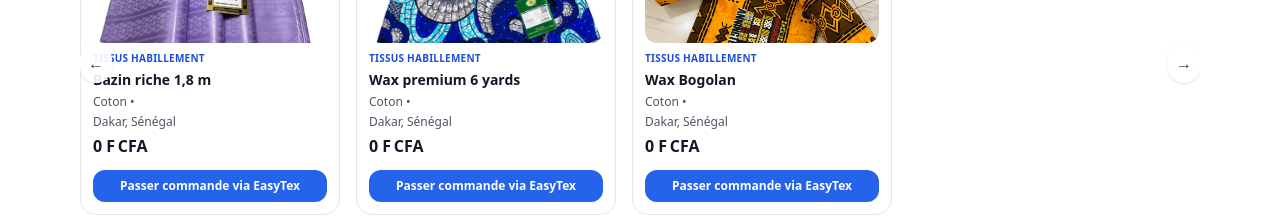
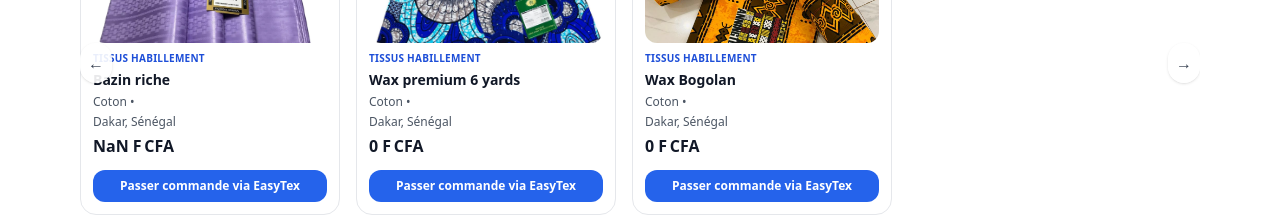
Before and after one commit to Ruth-Ya/easytex-mvp, a React (Vite) app: page / in a window 1280 px wide. Shown: the part 267-483 px from the top of the page. Built offline with nearby package versions, Linux system fonts and the light colour scheme.

Commit message:
Update App.jsx

```diff
--- a/src/App.jsx
+++ b/src/App.jsx
@@ -32,12 +32,11 @@ const formatPrice = (n) =>
 const DEMO_PRODUCTS = [
   {
   id: "TX-BAZ-001",
-  name: "Bazin riche 1,8 m",
+  name: "Bazin riche",
   category: "Tissus habillement",
   type: "Bazin",
   color: "Plusieurs couleurs",
-  priceLabel: "Sur demande",
-  price: null,
+  price: "Sur demande",
   material: "Coton",
   images: [
     "/catalog/habillement/bazin/TX-BAZ-001/1.jpg",
```
